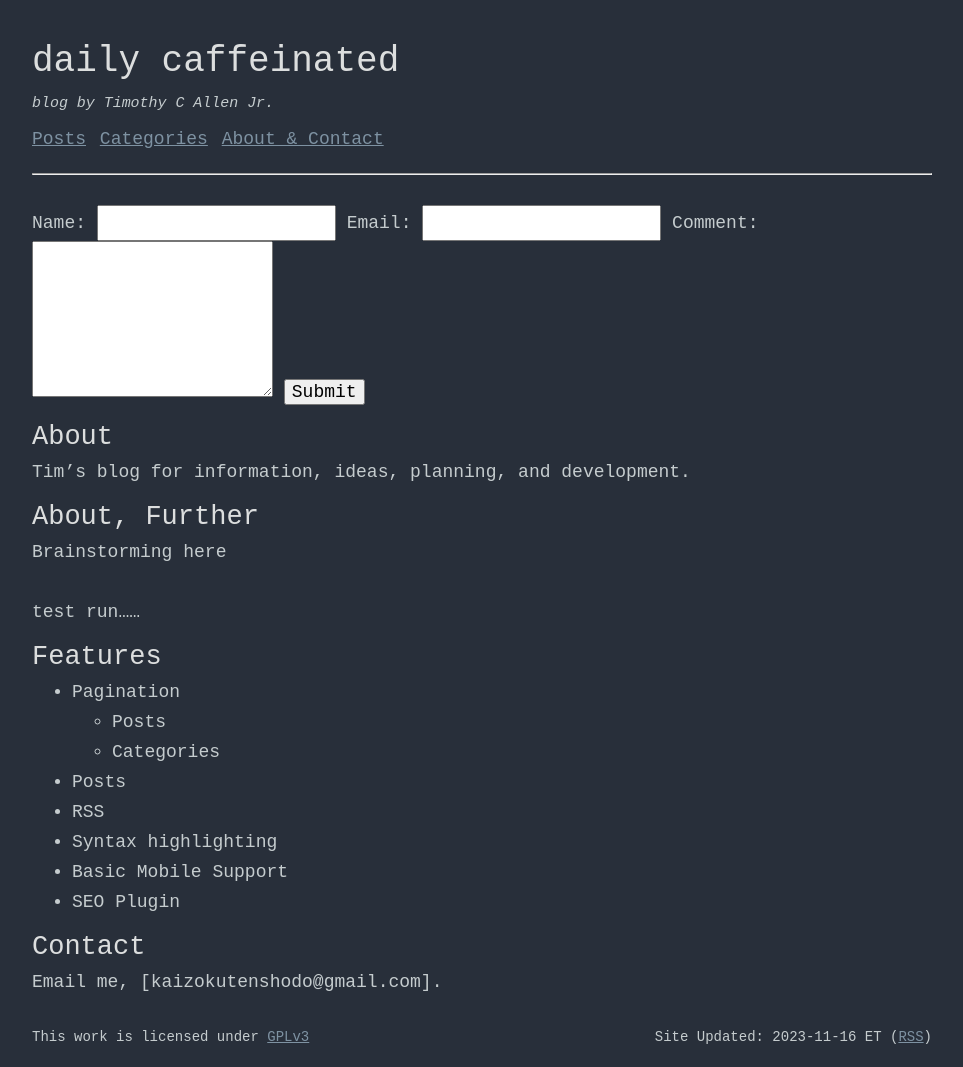
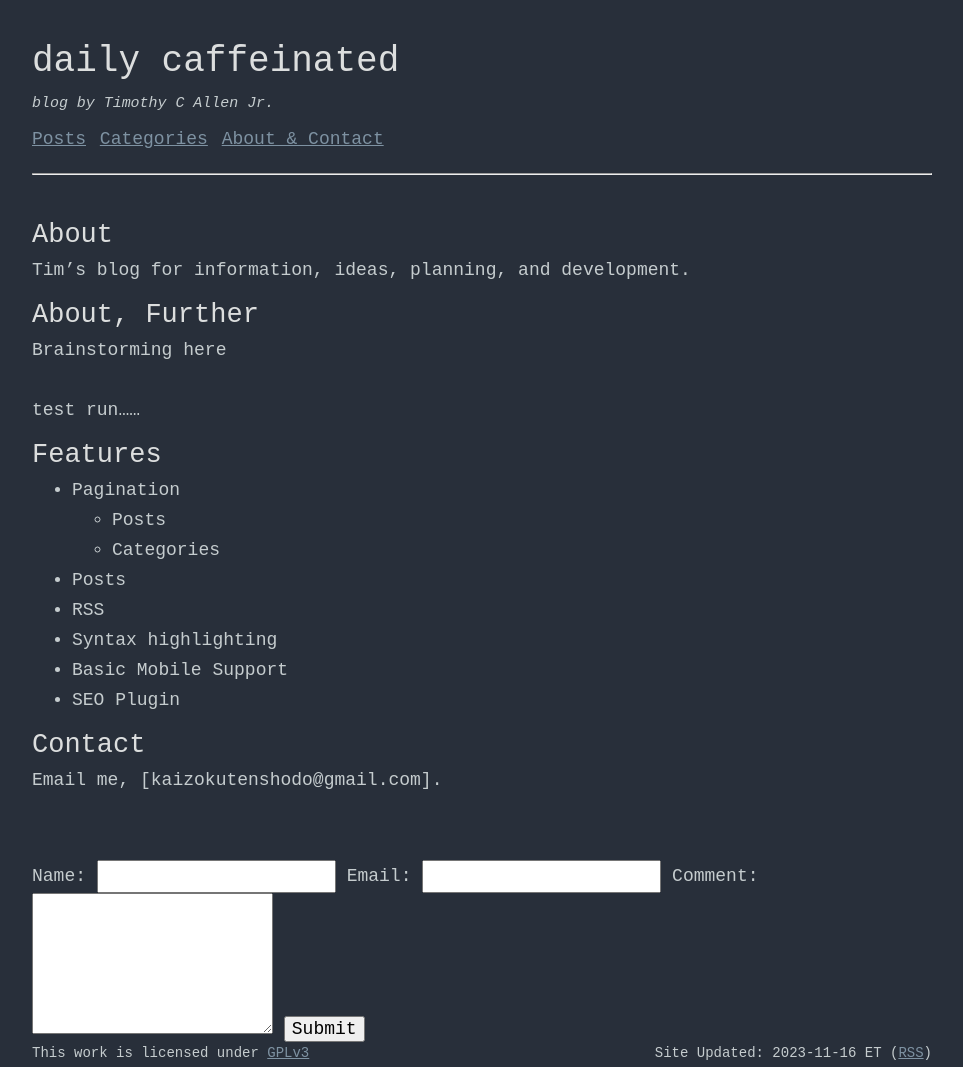
Before and after one commit to sitebytim/test, a Jekyll site: the page built from index.md, in a window 1280 px wide. Shown: the whole page, without its empty margins (158-1121 px from the left). Built offline with Jekyll 4.4.1, drawn with Linux system fonts in a browser that asks for light colours.

Commit message:
Update default.html

```diff
--- a/_layouts/default.html
+++ b/_layouts/default.html
@@ -12,13 +12,13 @@
 
         <main class="wrapper-main">
             <div class="main-content">
-                {% include comment-form.html %}
             {{ content }}
             </div>
         </main>
     </div>
 
     <footer class="wrapper-footer">
+        {% include comment-form.html %}
         {% include footer.html %}
     </footer>
 </body>
```
